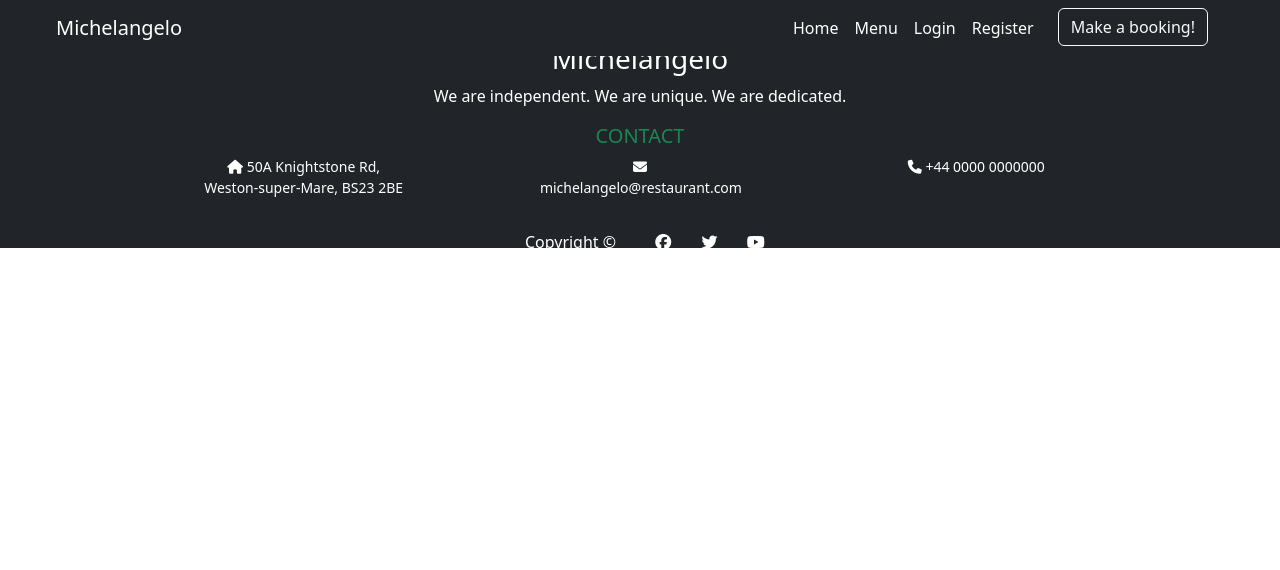
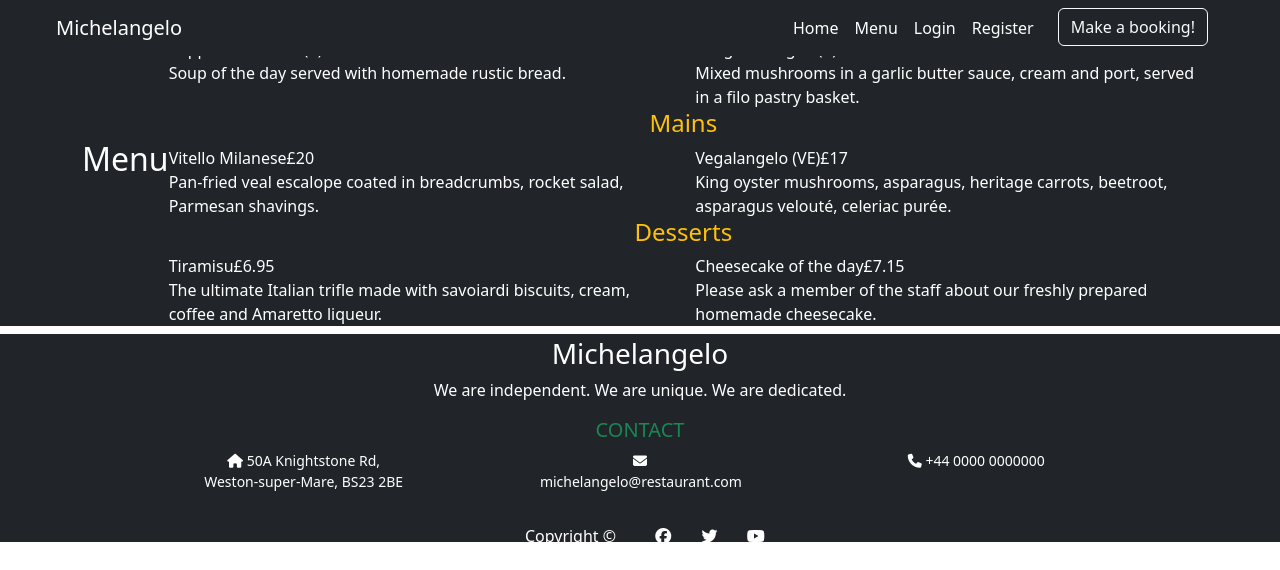
Before and after one commit to conor-timmis/Michelangelo, a Django app: page /menu/ in a window 1280 px wide. Shown: the top 570 px of the page. Run offline with Django 5.2, Linux system fonts and the light colour scheme.

Commit message:
Add initial content and style to Menu Page

```diff
--- a/menu/templates/menu/menu.html
+++ b/menu/templates/menu/menu.html
@@ -1,5 +1,75 @@
 {% extends "base.html" %}
 
 {% block content %}
-<p>Menu</p>
-{% endblock %}
+
+<section id="menu" class="menu section-bg bg-dark section-padding-menu">
+    <div class="container" data-aos="fade-up">
+      <div class="section-title-menu text-white text-center white-text">
+        <h2>Menu</h2>
+      </div>
+      <div class="row menu-container text-white" data-aos="fade-up" data-aos-delay="200">
+        <div class="section-title-menu text-warning text-center ">
+            <h4>Starters</h4>
+        </div>
+        <!-- Starters -->
+        <div class="col-lg-6 menu-item">
+          <div class="menu-dishes">
+            Zuppa del Giorno (V)<span>£7.5</span>
+          </div>
+          <div class="menu-desc">
+            Soup of the day served with homemade rustic bread.
+          </div>
+        </div>
+        <div class="col-lg-6 menu-item">
+          <div class="menu-dishes">
+            Funghi all’ Aglio (V)<span>£8.5</span>
+          </div>
+          <div class="menu-desc">
+            Mixed mushrooms in a garlic butter sauce, cream and port, served in a filo pastry basket.
+          </div>
+        </div>
+        <div class="section-title-menu text-warning text-center ">
+            <h4>Mains</h4>
+        </div>
+        <!-- Mains -->
+        <div class="col-lg-6 menu-item">
+          <div class="menu-dishes">
+            Vitello Milanese<span>£20</span>
+          </div>
+          <div class="menu-desc">
+            Pan-fried veal escalope coated in breadcrumbs, rocket salad, Parmesan shavings.
+          </div>
+        </div>
+        <div class="col-lg-6 menu-item">
+          <div class="menu-dishes">
+            Vegalangelo (VE)<span>£17</span>
+          </div>
+          <div class="menu-desc">
+            King oyster mushrooms, asparagus, heritage carrots, beetroot, asparagus velouté, celeriac purée.
+          </div>
+        </div>
+        <div class="section-title-menu text-warning text-center ">
+            <h4>Desserts</h4>
+        </div>
+        <!-- Desserts -->
+        <div class="col-lg-6 menu-item">
+          <div class="menu-dishes">
+            Tiramisu<span>£6.95</span>
+          </div>
+          <div class="menu-desc">
+            The ultimate Italian trifle made with savoiardi biscuits, cream, coffee and Amaretto liqueur.
+          </div>
+        </div>
+        <div class="col-lg-6 menu-item">
+          <div class="menu-dishes">
+            Cheesecake of the day<span>£7.15</span>
+          </div>
+          <div class="menu-desc">
+            Please ask a member of the staff about our freshly prepared homemade cheesecake.
+          </div>
+        </div>
+      </div>
+    </div>
+    <script src="https://cdn.jsdelivr.net/npm/bootstrap@5.3.3/dist/js/bootstrap.bundle.min.js"></script>
+  </section>
+  {% endblock %}
--- a/templates/account/signup.html
+++ b/templates/account/signup.html
@@ -38,7 +38,7 @@
                         <div class="col-md-12 text-center">
                             <ul class="list-unstyled text-decoration-none text-white">
                                 <li>Your password cannot be too similar to your other personal information.</li>
-                                <li> Your password must contain at least 8 characters.</li>
+                                <li>Your password must contain at least 8 characters.</li>
                                 <li>Your password cannot be a commonly used password.</li>
                                 <li>Your password cannot be entirely numeric.</li>
                             </ul>
```
Also changed, not shown: templates/account/login.html (+10 -10 lines).
